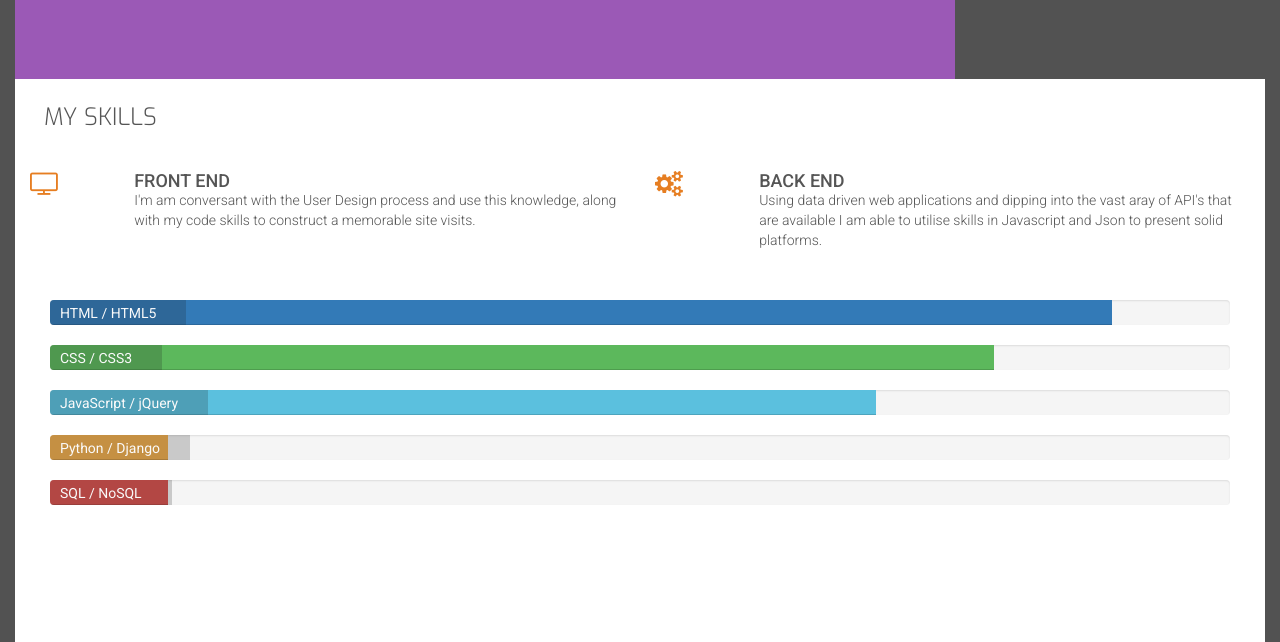
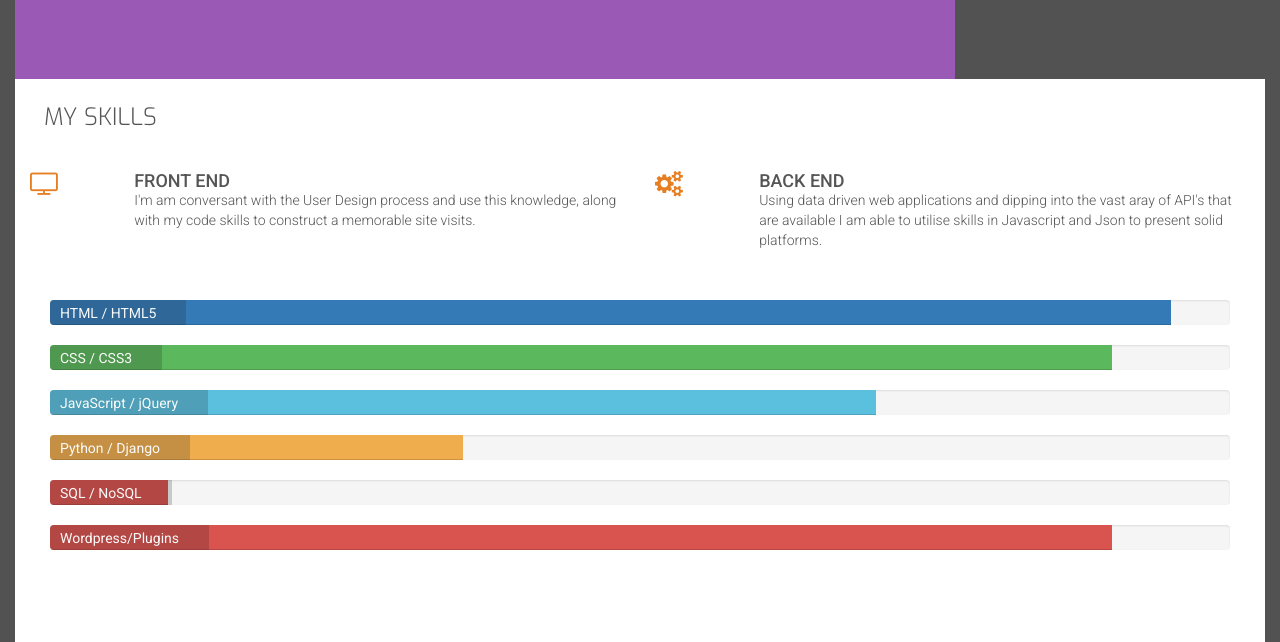
Before and after one commit to bullseyebill/rjh_cv, a plain HTML site: page resume.html in a window 1280 px wide. Shown: the part 781-1423 px from the top of the page. Drawn offline with nearby package versions, Linux system fonts and the light colour scheme.

Commit message:
cv update

```diff
--- a/resume.html
+++ b/resume.html
@@ -101,13 +101,13 @@
                 </div>
                 <div class="row progress-section">
                     <div class="progress">
-                        <div class="progress-bar" role="progressbar" aria-valuenow="90" aria-valuemin="0" aria-valuemax="100" style="width:90%">
+                        <div class="progress-bar" role="progressbar" aria-valuenow="90" aria-valuemin="0" aria-valuemax="100" style="width:95%">
                             <span class="sr-only"> 90% complete</span>
                         </div>
                         <span class="progress-type">HTML / HTML5</span>
                     </div>
                     <div class="progress">
-                        <div class="progress-bar progress-bar-success" role="progressbar" aria-valuenow="80" aria-valuemin="0" aria-valuemax="100" style="width:80%">
+                        <div class="progress-bar progress-bar-success" role="progressbar" aria-valuenow="80" aria-valuemin="0" aria-valuemax="100" style="width:90%">
                             <span class="sr-only"> 80% complete</span>
                         </div>
                         <span class="progress-type">CSS / CSS3</span>
@@ -119,8 +119,8 @@
                         <span class="progress-type">JavaScript / jQuery</span>
                     </div>
                     <div class="progress">
-                        <div class="progress-bar progress-bar-warning" role="progressbar" aria-valuenow="80" aria-valuemin="0" aria-valuemax="100" style="width:10%">
-                            <span class="sr-only"> 10% complete</span>
+                        <div class="progress-bar progress-bar-warning" role="progressbar" aria-valuenow="80" aria-valuemin="0" aria-valuemax="100" style="width:35%">
+                            <span class="sr-only"> 35% complete</span>
                         </div>
                         <span class="progress-type">Python / Django</span>
                     </div>
@@ -130,7 +130,12 @@
                         </div>
                         <span class="progress-type">SQL / NoSQL</span>
                     </div>
-
+                    <div class="progress">
+                        <div class="progress-bar progress-bar-danger" role="progressbar" aria-valuenow="80" aria-valuemin="0" aria-valuemax="100" style="width:90%">
+                            <span class="sr-only"> 90% complete</span>
+                        </div>
+                        <span class="progress-type">Wordpress/Plugins</span>
+                    </div>
                 </div>
             </div>
         </div>
```
